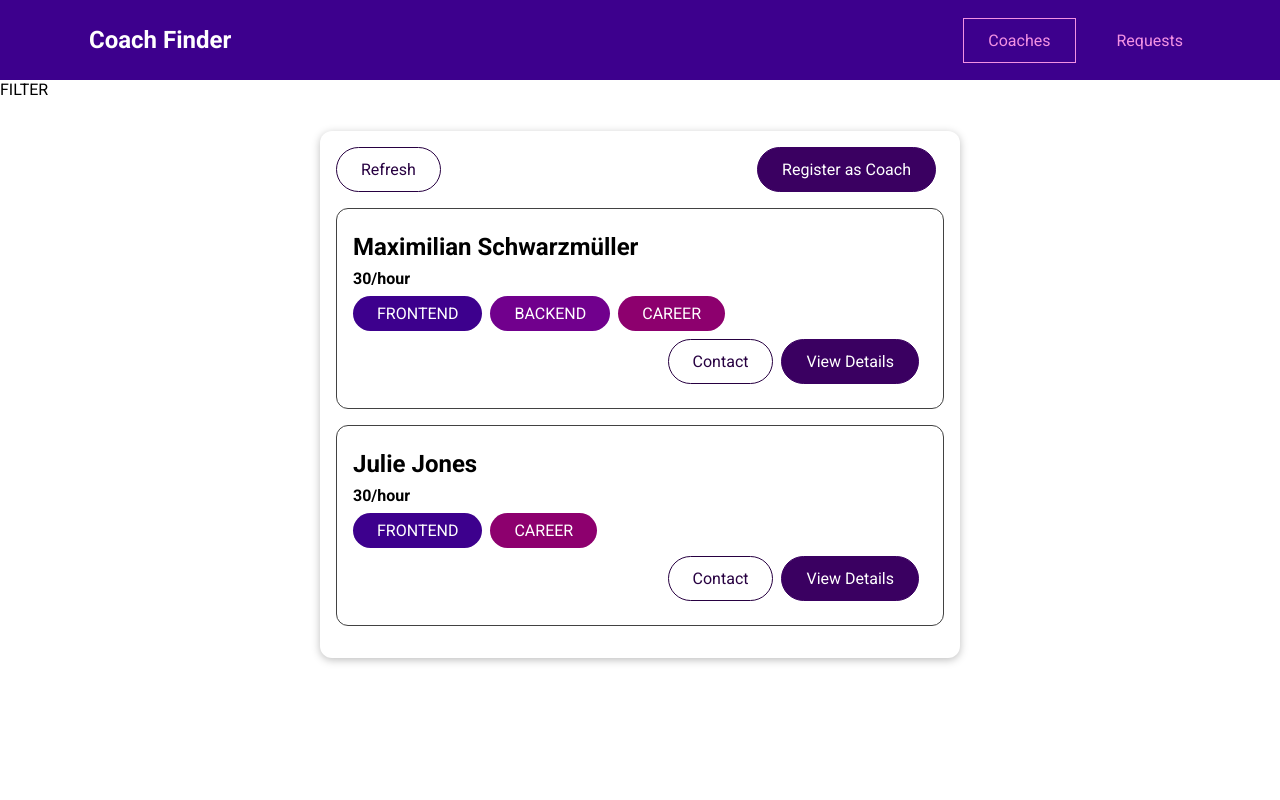
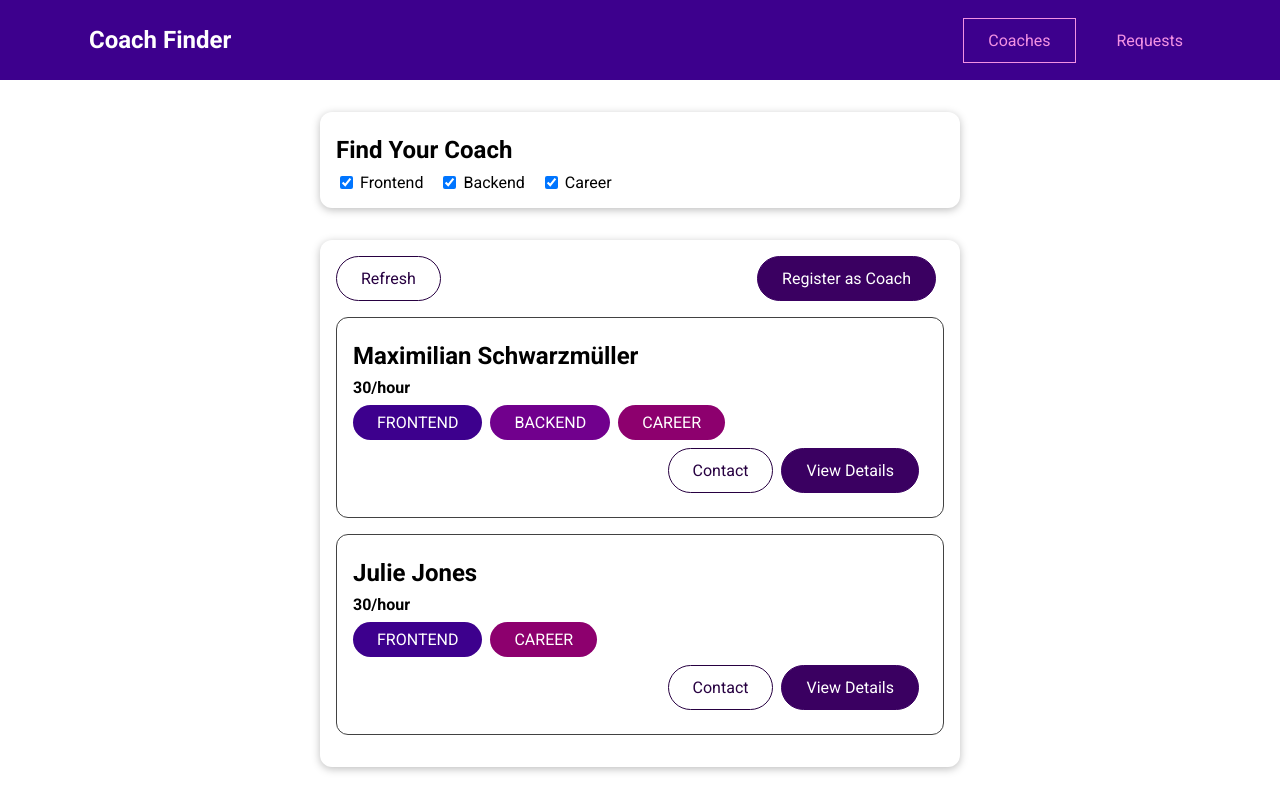
Before and after one commit to rutagengwaeric/coach-app, a Vue app: page /coaches in a window 1280 px wide. Built offline with nearby package versions, Linux system fonts and the light colour scheme.

Commit message:
working on filters

```diff
--- /dev/null
+++ b/src/components/coaches/CoachFilter.vue
@@ -0,0 +1,68 @@
+<template>
+    <base-card>
+        <h2> Find Your Coach </h2>
+        <span class="filter-option">
+            <input type="checkbox" id="frontend" checked @change="setFilter" />
+            <label for="frontend">Frontend</label>
+        </span>
+        <span class="filter-option">
+            <input type="checkbox" id="backend" checked @change="setFilter" />
+            <label for="backend">Backend</label>
+        </span>
+        <span class="filter-option">
+            <input type="checkbox" id="career" checked @change="setFilter" />
+            <label for="career">Career</label>
+        </span>
+    </base-card>
+</template>
+
+<script>
+export default {
+
+    emits: ['change-filter'],
+    data() {
+        return {
+            filters: {
+                frontend: true,
+                backend: true,
+                career: true
+            }
+        }
+    },
+    methods: {
+        setFilter(event) {
+            const inputId = event.target.id;
+            const isActive = event.target.checked;
+            const updatedFilters = {
+                ...this.filters,
+                [inputId]: isActive
+            };
+            this.$emit('change-filter', updatedFilters);
+        }
+    }
+
+}
+</script>
+
+<style scoped>
+h2 {
+  margin: 0.5rem 0;
+}
+
+.filter-option {
+  margin-right: 1rem;
+}
+
+.filter-option label,
+.filter-option input {
+  vertical-align: middle;
+}
+
+.filter-option label {
+  margin-left: 0.25rem;
+}
+
+.filter-option.active label {
+  font-weight: bold;
+}
+</style>
--- a/src/components/coaches/coachItem.vue
+++ b/src/components/coaches/coachItem.vue
@@ -1,9 +1,10 @@
 <template>
+        <router-view></router-view>
   <li>
     <h3> {{ fullName }} </h3>
-    <h4> {{ coach.hourlyRate }}/hour</h4>
+    <h4> {{ rate }}/hour</h4>
     <div>
-    <base-badge v-for="area in coach.areas" :key="area" :type="area" :title="area"></base-badge>
+    <base-badge v-for="area in areas" :key="area" :type="area" :title="area"></base-badge>
     </div>
     <div class="actions">
       <base-button class="outline" link :to="CoachLinkContact">Contact</base-button>
@@ -14,18 +15,17 @@
 
 <script>
 export default{
-
-props: ['coach'],
+props: ['firstName', 'lastName', 'rate', 'areas', 'id'],
 
 computed: {
     fullName(){
-      return this.coach.firstName + ' ' + this.coach.lastName;
+      return this.firstName + ' ' + this.lastName;
     },
    CoachLinkDetails(){
-    return '/coaches/' + this.coach.id;
+    return '/coaches/' + this.id;
    },
     CoachLinkContact(){
-      return '/coaches/' + this.coach.id + '/contact';
+      return '/coaches/' + this.id + '/contact';
     }
 
   }
--- a/src/pages/coach/CoachDetail.vue
+++ b/src/pages/coach/CoachDetail.vue
@@ -4,6 +4,7 @@
       <h2> {{ fullName }} </h2>
       <h3> {{ rate }}/hours</h3>
     </base-card>
+    <router-view></router-view>
   </section>
   <section>
     <base-card>
@@ -11,6 +12,7 @@
         <h2> Intersted? Reach out now!</h2>
         <base-button link :to="contactLink">Contact Coach</base-button>
       </header>
+
     </base-card>
   </section>
   <section>
@@ -26,7 +28,9 @@
 export default {
   props: ['id'],
   data() {
-    selectedCoach: null
+    return {
+      selectedCoach: null
+    }
   },
   created() {
     this.selectedCoach = this.$store.getters['coaches/coaches'].find(coach => coach.id === this.id);
@@ -36,7 +40,7 @@
       return this.selectedCoach.firstName + ' ' + this.selectedCoach.lastName;
     },
     contactLink() {
-      return this.$route.path + '/' + this.id + '/contact';
+      return this.$route.path + '/contact';
     },
     rate() {
       return this.selectedCoach.hourlyRate;
--- a/src/pages/coach/CoachList.vue
+++ b/src/pages/coach/CoachList.vue
@@ -1,6 +1,6 @@
 <template>
   <section>
-    FILTER
+    <coach-filter @change-filter="setFilters"></coach-filter>
   </section>
 
   <section>
@@ -10,7 +10,13 @@
         <base-button link to="/register"> Register as Coach</base-button>
       </div>
       <ul v-if="hasCoaches">
-        <coach-item v-for="coach in filteredCoaches" :key="coach.id" :coach="coach">
+
+        <coach-item v-for="coach in filteredCoaches" :key="coach.id"
+          :id="coach.id"
+          :first-name="coach.firstName"
+          :last-name="coach.lastName"
+          :rate="coach.hourlyRate"
+          :areas="coach.areas">
         </coach-item>
       </ul>
       <p v-else>No coaches found</p>
@@ -21,18 +27,46 @@
 <script>
 
 import CoachItem from '../../components/coaches/CoachItem.vue';
+import CoachFilter from '@/components/coaches/CoachFilter.vue';
 
 export default {
   components: {
-    CoachItem
-  }
-  ,
+    CoachItem,
+    CoachFilter
+  },
+
+  data() {
+    return {
+      activeFilters: {
+        frontend: true,
+        backend: true,
+        career: true
+      }
+    };
+  },
   computed: {
     filteredCoaches() {
-      return this.$store.getters['coaches/coaches'];
+      const coaches = this.$store.getters['coaches/coaches'];
+      return coaches.filter(coach => {
+        if (this.activeFilters.frontend && coach.areas.includes('frontend')) {
+          return true;
+        }
+        if (this.activeFilters.backend && coach.areas.includes('backend')) {
+          return true;
+        }
+        if (this.activeFilters.career && coach.areas.includes('career')) {
+          return true;
+        }
+        return false;
+      });
     },
     hasCoaches() {
       return this.$store.getters['coaches/hasCoaches'];
+    },
+  },
+  methods: {
+    setFilters(updatedFilters) {
+      this.activeFilters = updatedFilters;
     }
   }
 }
```
